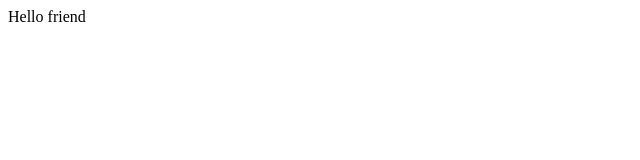
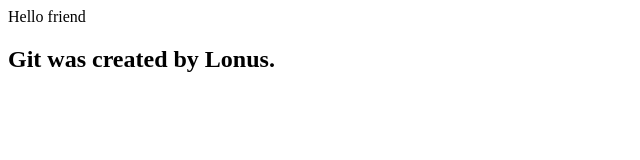
Before and after one commit to manchinti/7PM, a plain HTML site: page index.html in a window 1280 px wide. Shown: the whole page, without its empty margins (0-640 px from the left). Drawn offline with Linux system fonts and the light colour scheme.

Commit message:
update index

```diff
--- a/index.html
+++ b/index.html
@@ -1,5 +1,7 @@
 Hello friend
 <html>
 </html>
+<br>
+<h2>Git was created by Lonus.<h2>
 <body>
 </body>
```
Also changed, not shown: 1 other file.
